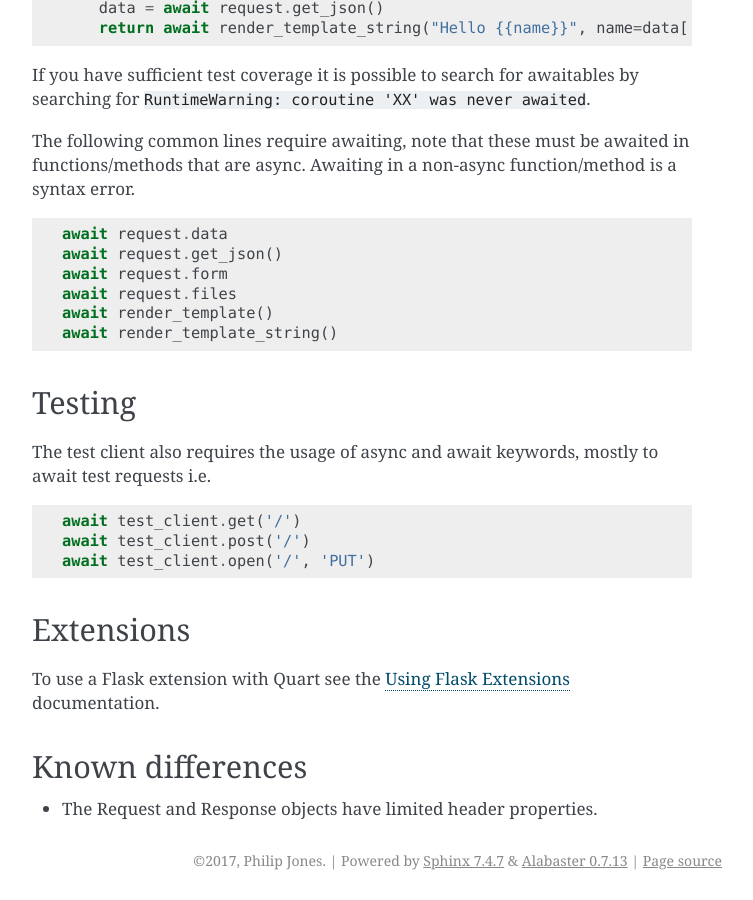
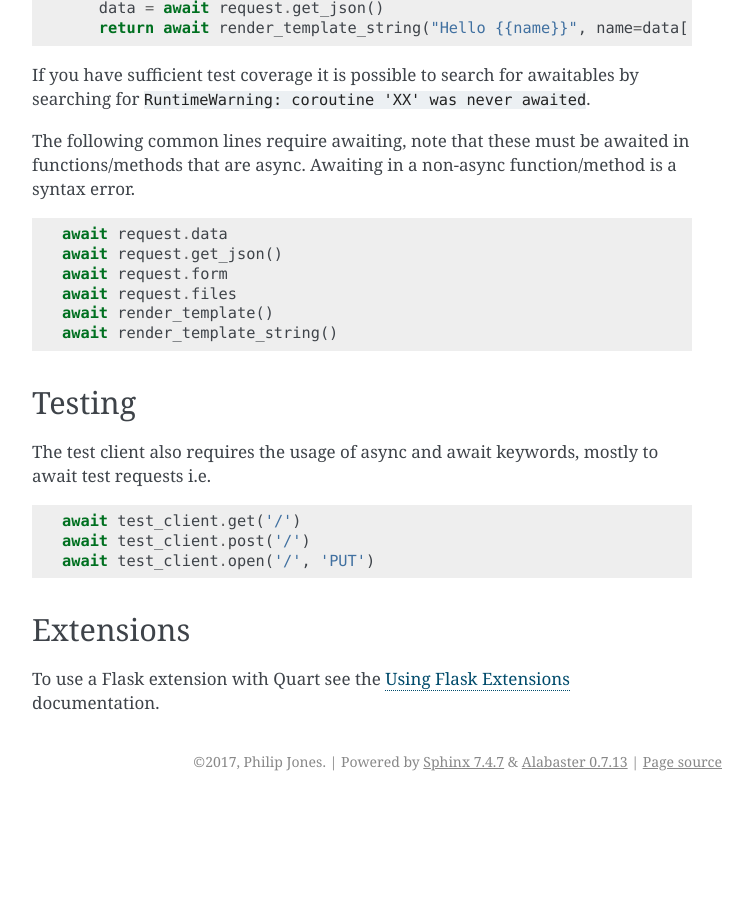
Before and after one commit to pallets/quart, a Sphinx documentation site: the page built from docs/flask_migration.rst, in a window 1280 px wide and 900 px high, scrolled down 1005 px. Shown: the whole window, without its empty margins (388-1141 px from the left). Built offline with Sphinx 7.4.7, drawn with Linux system fonts in a browser that asks for light colours; pages that are not in the unit, such as notebooks, are missing from menus; after the commit the page ends 1806 px from its top, so only the background shows below that.

Commit message:
Remove misleading documentation
The request and response header properties have matched in Quart and
Flask since version 0.6.0.

```diff
--- a/docs/flask_migration.rst
+++ b/docs/flask_migration.rst
@@ -91,8 +91,3 @@ Extensions
 
 To use a Flask extension with Quart see the :ref:`flask_extensions`
 documentation.
-
-Known differences
------------------
-
-* The Request and Response objects have limited header properties.
```
